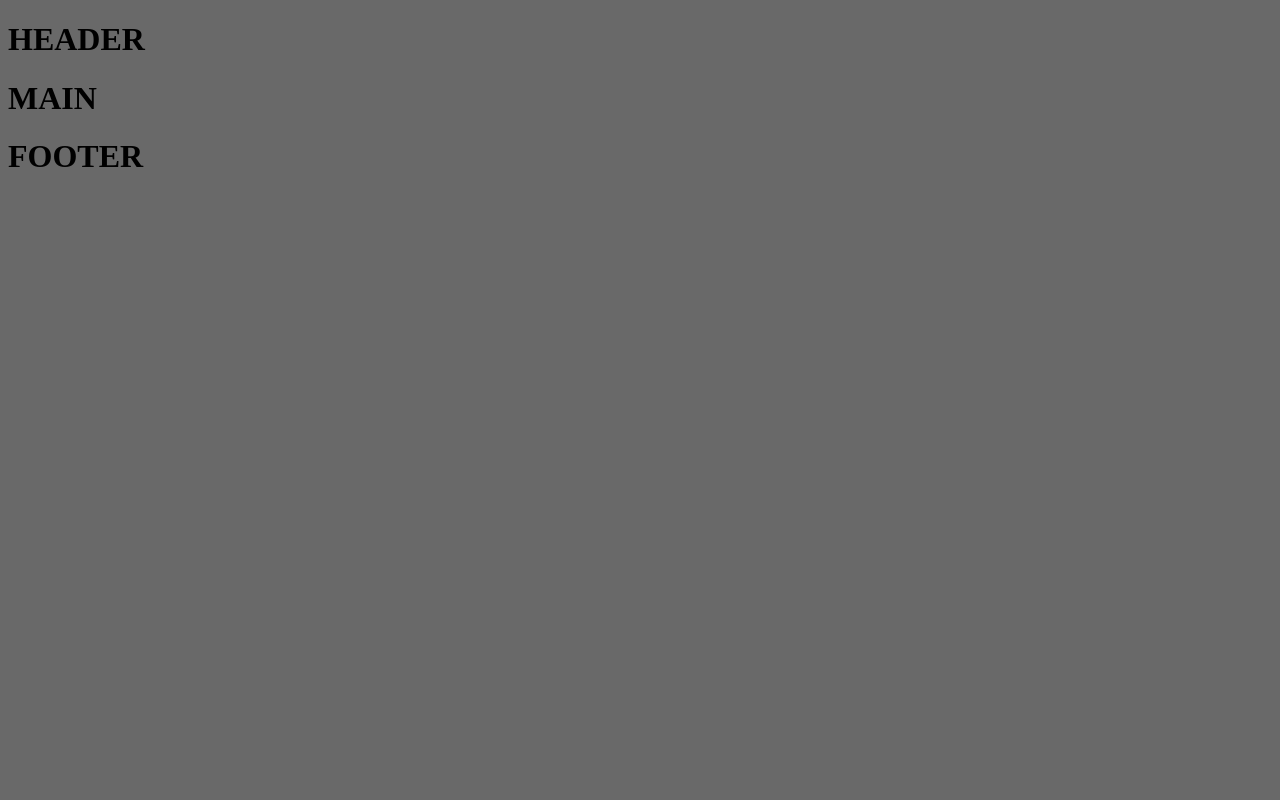
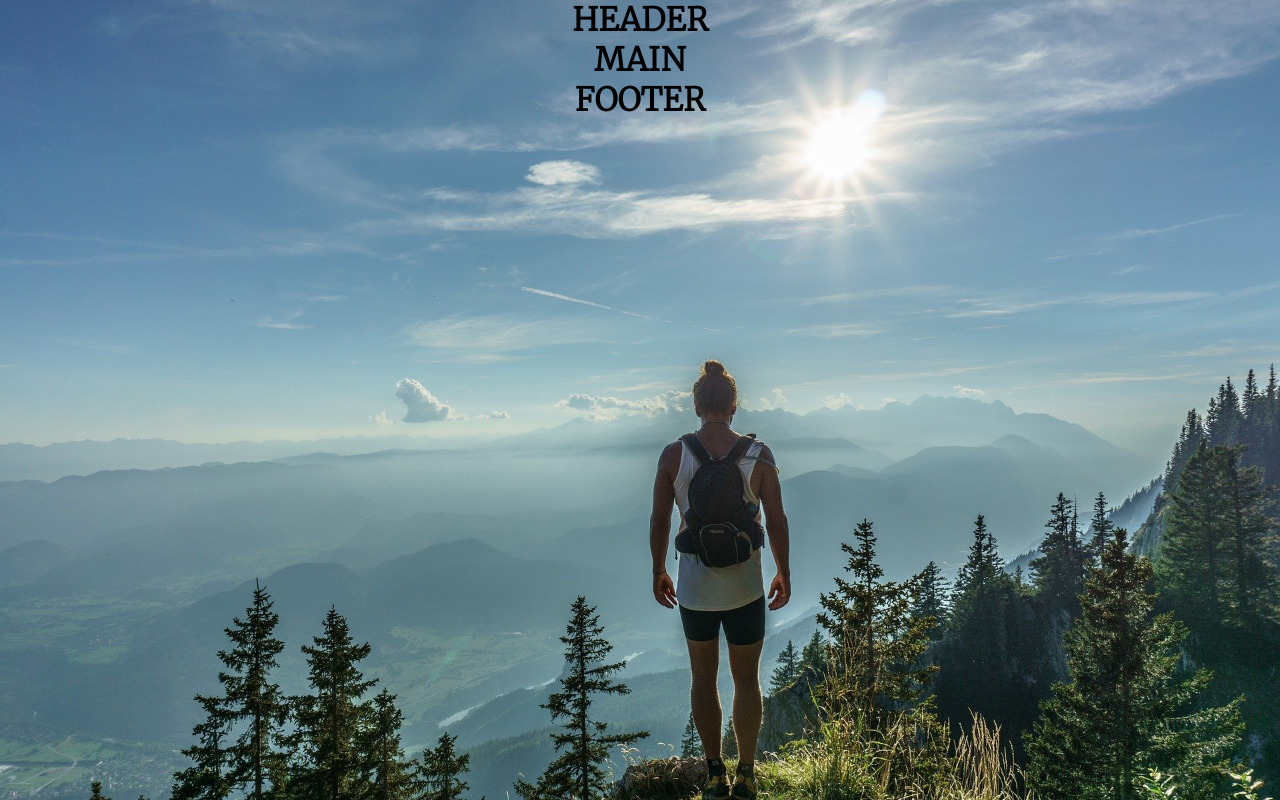
Before and after one commit to emericgautier/react-theMountain, a React (Create React App) app: page / in a window 1280 px wide. Built offline with nearby package versions, Linux system fonts and the light colour scheme.

Commit message:
common settings

```diff
--- a/src/styles/_settings.scss
+++ b/src/styles/_settings.scss
@@ -1,3 +1,70 @@
+@font-face {
+    font-family: "inter-bold";
+    src: url(../assets/fonts/Inter-ExtraBold.ttf);
+}
+
+@font-face {
+    font-family: "merri-light";
+    src: url(../assets/fonts/Merriweather-Light.ttf);
+}
+
+$font1: inter-bold, sans-serif;
+$font2: merri-light, serif;
+$black1: rgb(17,17,17);
+$white1: rgb(243, 243, 243);
+$grey1: rgb(209,209,209);
+$grey2: rgb(233,233,233);
+$grey3: rgb(105,105,105);
+
+@mixin title {
+    font-family: $font1;
+    letter-spacing: 2px;
+    text-transform: uppercase;
+}
+
+* {
+    margin: 0;
+    padding: 0;
+    box-sizing: border-box;
+}
+html {
+    scroll-behavior: smooth;
+}
+li {
+    list-style: none;
+}
+a, a:visited {
+    color: $white1;
+}
 body {
-    background: rgb(105,105,105)
+    background: url(../../public/assets/img/bg.jpg) fixed center/cover;
+    font-family: $font2;
+    max-width: 1300px;
+    margin: 0 auto;
+    text-align: center;
+
+    &::before {
+        content: "";
+        position: absolute;
+        height: 100%;
+        width: 100%;
+        left: 0;
+        background: $black1;
+        -webkit-animation: animBefore 1.5s ease forwards;
+        animation: animBefore 1.5s ease forwards;
+        -webkit-animation-delay: 0.15s;
+        animation-delay: 0.15s;
+    }
+
+    @-webkit-keyframes animBefore {
+        to {
+            opacity: 0;
+        }
+    }
+
+    @keyframes animBefore {
+        to {
+            opacity: 0;
+        }
+    }
 }
```
